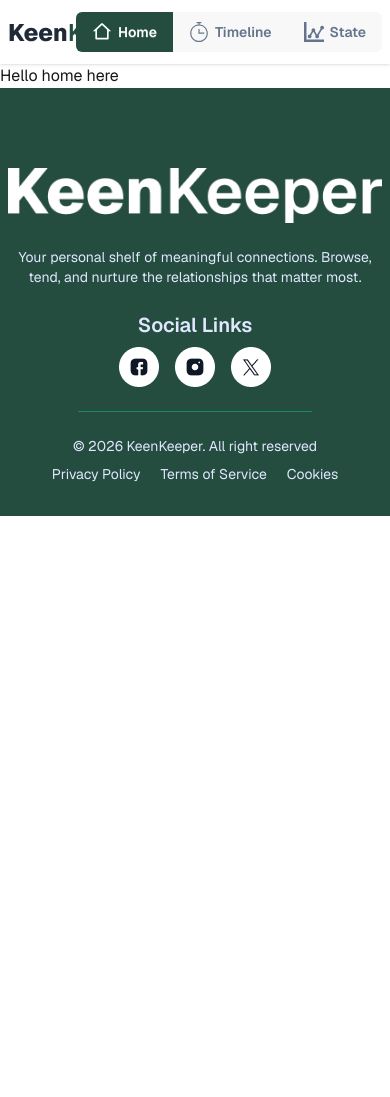
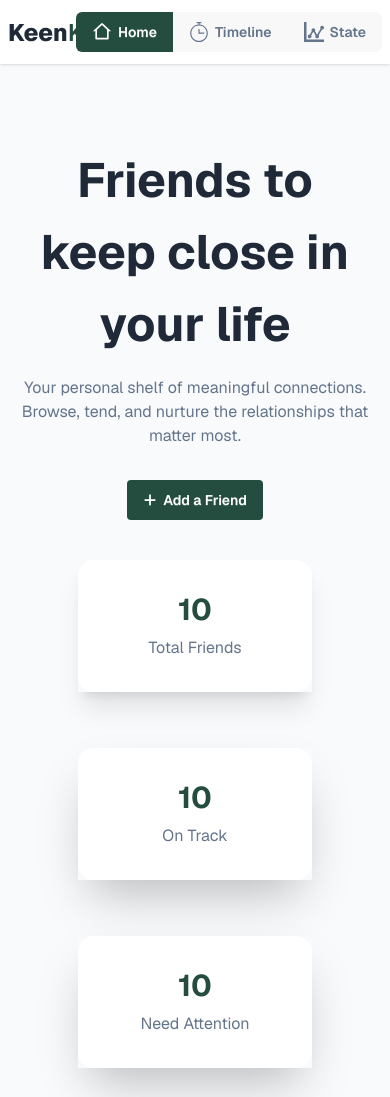
Before and after one commit to MdMonerujammanMunna/keen-keeper-system, a React (Vite) app: page / in a window 390 px wide. Shown: the top 1097 px of the page. Before the commit the page ends 844 px from the top, so only its background shows below. Built offline with nearby package versions, Linux system fonts and the light colour scheme.

Commit message:
add Home section

```diff
--- a/public/Data/Data.json
+++ b/public/Data/Data.json
@@ -7,7 +7,6 @@
         "days_since_contact": 20,
         "status": "overdue",
         "tags": [
-            "college",
             "close friend"
         ],
         "bio": "We studied computer science together and still discuss startups and tech ideas.",
@@ -22,8 +21,7 @@
         "days_since_contact": 12,
         "status": "almost due",
         "tags": [
-            "office",
-            "team member"
+            "office"
         ],
         "bio": "Colleague from my current job. We often have coffee breaks and talk about career growth.",
         "goal": 14,
@@ -97,7 +95,6 @@
         "days_since_contact": 15,
         "status": "overdue",
         "tags": [
-            "freelance",
             "client"
         ],
         "bio": "Started as a freelance client, now a good friend to discuss business ideas.",
@@ -112,7 +109,6 @@
         "days_since_contact": 6,
         "status": "on-track",
         "tags": [
-            "cousin",
             "family"
         ],
         "bio": "My cousin. We share family updates and plan gatherings together.",
@@ -127,7 +123,6 @@
         "days_since_contact": 11,
         "status": "almost due",
         "tags": [
-            "football",
             "sports buddy"
         ],
         "bio": "We play football together every weekend and follow international matches.",
--- /dev/null
+++ b/src/component/HomeCard/HomeCard.jsx
@@ -0,0 +1,52 @@
+import React from 'react';
+import { FaPlus } from "react-icons/fa6";
+const HomeCard = () => {
+    return (
+        <>
+
+            <div className="text-center flex flex-col justify-center items-center">
+                <div className="mb-8">
+                    <h1 className='text-[#1F2937] font-bold text-[3rem] mb-4'>Friends to keep close in your life</h1>
+                    <p className='text-[#64748B] max-w-163'>Your personal shelf of meaningful connections. Browse, tend, and nurture the
+                        relationships that matter most.</p>
+                </div>
+                <div className="">
+                    <button className='btn bg-[#244D3F] outline-none border-none shadow-none text-white'>
+                        <FaPlus />
+                        <span>Add a Friend</span>
+                    </button>
+                </div>
+            </div>
+            <div className="grid justify-center gap-4 md:grid-cols-2 lg:grid-cols-4">
+                <div className=" shadow-xl mt-10">
+                    <div className="bg-white p-8 text-center rounded-2xl">
+                        <h1 className='mb-2 text-3xl font-bold text-[#244D3F]'>10</h1>
+                        <p className='text-[#64748B]'>Total Friends</p>
+                    </div>
+                </div>
+                <div className=" shadow-2xl mt-10">
+                    <div className="bg-white p-8 text-center rounded-2xl">
+                        <h1 className='mb-2 text-3xl font-bold text-[#244D3F]'>10</h1>
+                        <p className='text-[#64748B]'>On Track</p>
+                    </div>
+                </div>
+                <div className=" shadow-2xl mt-10">
+                    <div className="bg-white p-8 text-center rounded-2xl">
+                        <h1 className='mb-2 text-3xl font-bold text-[#244D3F]'>10</h1>
+                        <p className='text-[#64748B]'>Need Attention</p>
+                    </div>
+                </div>
+                <div className=" shadow-2xl mt-10">
+                    <div className="bg-white p-8 text-center rounded-2xl">
+                        <h1 className='mb-2 text-3xl font-bold text-[#244D3F]'>10</h1>
+                        <p className='text-[#64748B]'>Interactions This Month</p>
+                    </div>
+                </div>
+            </div>
+            <hr className='pb-10 mt-10 text-[#E9E9E9]  bg-[#F8FAFC]' />
+
+        </>
+    );
+};
+
+export default HomeCard;
--- a/src/pages/HomePages/HomePage.jsx
+++ b/src/pages/HomePages/HomePage.jsx
@@ -1,10 +1,22 @@
 import React from 'react';
 
+import HomeCard from '../../component/HomeCard/HomeCard';
+import { useLoaderData } from 'react-router';
+import PersonUI from '../../../ui/PersonUI';
 const HomePage = () => {
+    const FatchData = useLoaderData()
     return (
-        <div>
-            <h2>Hello home here</h2>
-        </div>
+        <>
+            <div className="bg-[#F8FAFC] py-20">
+                <div className=" w-11/12 mx-auto ">
+                    <HomeCard></HomeCard>
+                    <h1 className='font-semibold text-2xl mb-4'>Your Friends</h1>
+                    <div className="grid md:grid-cols-2 lg:grid-cols-4 gap-6">
+                        {FatchData.map((Value, index) => <PersonUI key={index} Value={Value}></PersonUI>)}
+                    </div>
+                </div>
+            </div>
+        </>
     );
 };
 
--- a/src/pages/States/States.jsx
+++ b/src/pages/States/States.jsx
@@ -0,0 +1,39 @@
+import React from 'react';
+import { Bar, Legend, Pie, PieChart, Tooltip } from 'recharts';
+
+const States = () => {
+    const data = [
+        { name: 'Text', value: 3, fill: '#7E35E1' },
+        { name: 'Call', value: 3, fill: '#244D3F' },
+        { name: 'Video', value: 3, fill: '#37A163' },
+    ];
+    return (
+        <>
+            <div className="bg-[#F8FAFC] py-20">
+                <div className="pb-6 w-11/12 mx-auto">
+                    <h1 className='text-[#1F2937] font-bold text-2xl rounded-sm md:text-[2rem] lg:text-[3rem] bg-white  py-2 pl-4'>Friendship Analytics</h1>
+                </div>
+                <div className=" p-8  w-11/12 mx-auto bg-white rounded-xl">
+                    <h1 className='text-xl font-semibold mb-6'>By Interaction Type</h1>
+                    <div className="flex justify-center">
+                        <PieChart style={{ width: '100%', maxWidth: '500px', maxHeight: '80vh', aspectRatio: 1 }} responsive>
+                            <Pie
+                                data={data}
+                                innerRadius="80%"
+                                outerRadius="100%"
+                                cornerRadius="20%"
+                                fill="#8884d8"
+                                paddingAngle={5}
+                                dataKey="value"
+                            />
+                            <Tooltip />
+                            <Legend iconType='circle' />
+                        </PieChart>
+                    </div>
+                </div>
+            </div>
+        </>
+    );
+};
+
+export default States;
--- a/src/router/Route.jsx
+++ b/src/router/Route.jsx
@@ -12,8 +12,9 @@ const Route = () => {
         {
             path: "", Component: Layout,
             children: [
-                { index: true, Component: HomePage },
+                { index: true, loader: () => fetch('/Data/Data.json'), Component: HomePage },
                 { path: "TImeline", Component: Timelinepages },
+                { path: "FriendDetails", Component: FriendDetails },
                 { path: "States", Component: States },
             ],
             errorElement: <ErrorPages />,
--- /dev/null
+++ b/ui/PersonUI.jsx
@@ -0,0 +1,33 @@
+import React from 'react';
+import { Link } from 'react-router';
+
+const PersonUI = ({ Value }) => {
+    return (
+        <>
+            <Link to="/FriendDetails" className="card bg-base-100 shadow-sm">
+                <figure className="px-10 pt-10">
+                    <img
+                        src={Value.picture}
+                        alt="Shoes"
+                        className="rounded-full" />
+                </figure>
+                <div className="card-body items-center text-center">
+                    <h2 className="card-title">{Value.name}</h2>
+                    <p className='text-[12px] text-[#64748B]'>{Value.days_since_contact}d ago</p>
+                    <div className="flex gap-2">
+                        {Value.tags.map(tag =>
+                            <>
+                                <p className='text-[#244D3F] bg-[#CBFADB] text-[12px] font-medium px-2 py-1.5 rounded-full uppercase'>{tag}</p>
+                            </>
+                        )}
+                    </div>
+                    <div className="">
+                        <p className={`${Value.status == "almost due" ? "text-white bg-[#EFAD44]" : Value.status == "on-track" ? "text-[#ffffff] bg-[#244D3F]" : "text-[#ffffff] bg-[#EF4444]"} text-[12px] font-medium px-2 py-1.5 rounded-full uppercase`}>{Value.status}</p>
+                    </div>
+                </div>
+            </Link >
+        </>
+    );
+};
+
+export default PersonUI;
```
